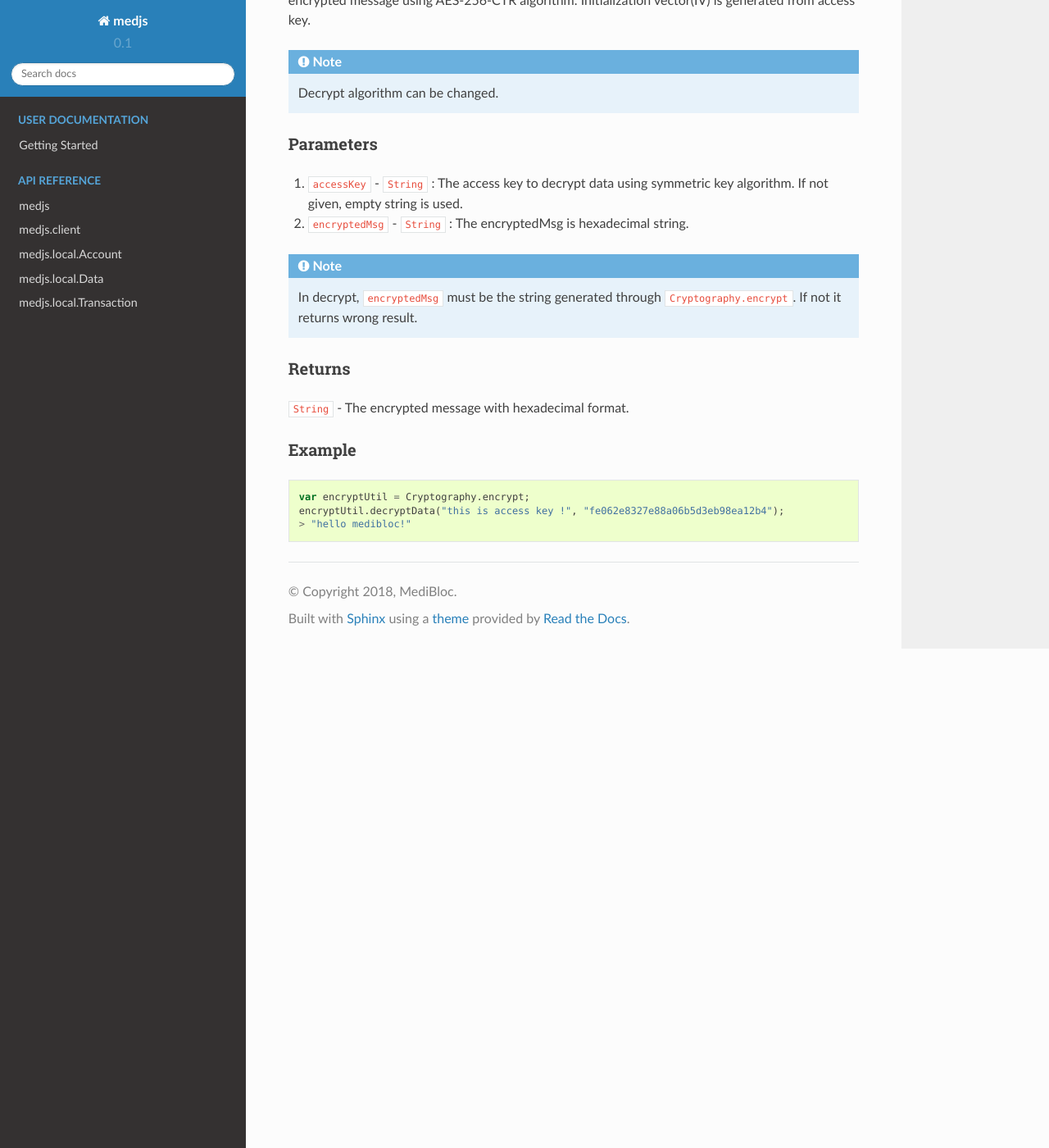
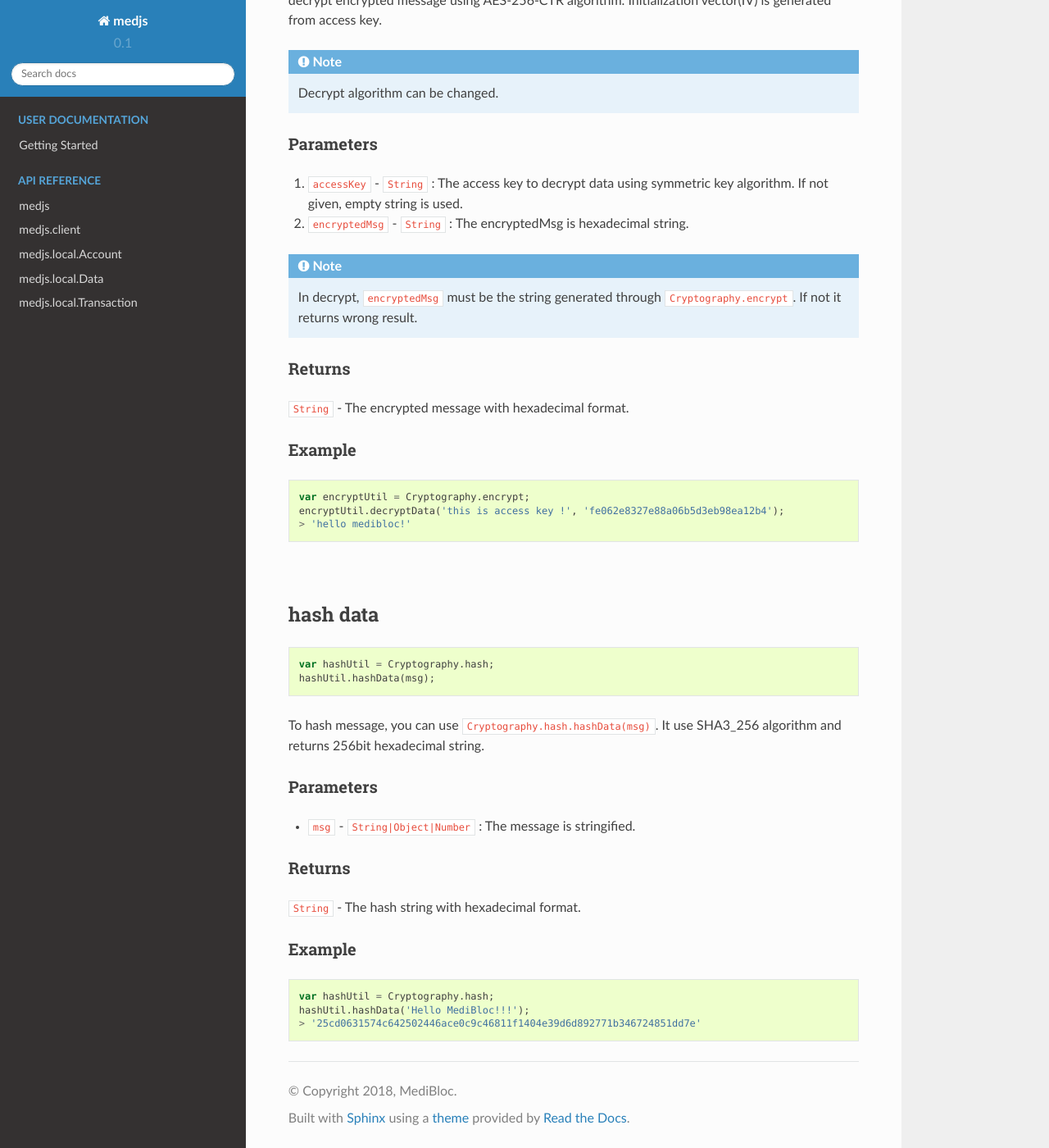
Before and after one commit to medibloc/panacea-js-old, a Sphinx documentation site: the page built from docs/medjs-cryptography.rst, in a window 1280 px wide and 1400 px high, scrolled down 1389 px. Shown: the whole window at 82% size. Built offline with Sphinx 7.4.7 and the Read the Docs theme 2.0.0, drawn with Linux system fonts in a browser that asks for light colours; some of the changed text lies outside the part shown.

Commit message:
Documentation cryptography hash methods

```diff
--- a/docs/medjs-cryptography.rst
+++ b/docs/medjs-cryptography.rst
@@ -52,8 +52,8 @@ Example
 .. code-block:: javascript
 
   var encryptUtil = Cryptography.encrypt;
-  encryptUtil.encryptData("this is access key !", "hello medibloc!");
-  > "fe062e8327e88a06b5d3eb98ea12b4"
+  encryptUtil.encryptData('this is access key !', 'hello medibloc!');
+  > 'fe062e8327e88a06b5d3eb98ea12b4'
 
 
 |
@@ -91,5 +91,38 @@ Example
 .. code-block:: javascript
 
   var encryptUtil = Cryptography.encrypt;
-  encryptUtil.decryptData("this is access key !", "fe062e8327e88a06b5d3eb98ea12b4");
-  > "hello medibloc!"
+  encryptUtil.decryptData('this is access key !', 'fe062e8327e88a06b5d3eb98ea12b4');
+  > 'hello medibloc!'
+
+|
+hash data
+====
+
+.. code-block:: javascript
+
+  var hashUtil = Cryptography.hash;
+  hashUtil.hashData(msg);
+
+To hash message, you can use ``Cryptography.hash.hashData(msg)``. It use SHA3_256 algorithm and returns 256bit hexadecimal string.
+
+----
+Parameters
+----
+
+- ``msg`` - ``String|Object|Number`` : The message is stringified.
+
+----
+Returns
+----
+
+``String`` - The hash string with hexadecimal format.
+
+----
+Example
+----
+
+.. code-block:: javascript
+
+  var hashUtil = Cryptography.hash;
+  hashUtil.hashData('Hello MediBloc!!!');
+  > '25cd0631574c642502446ace0c9c46811f1404e39d6d892771b346724851dd7e'
```
Also changed, not shown: other parts of docs/medjs-cryptography.rst (+2 -2 lines).
